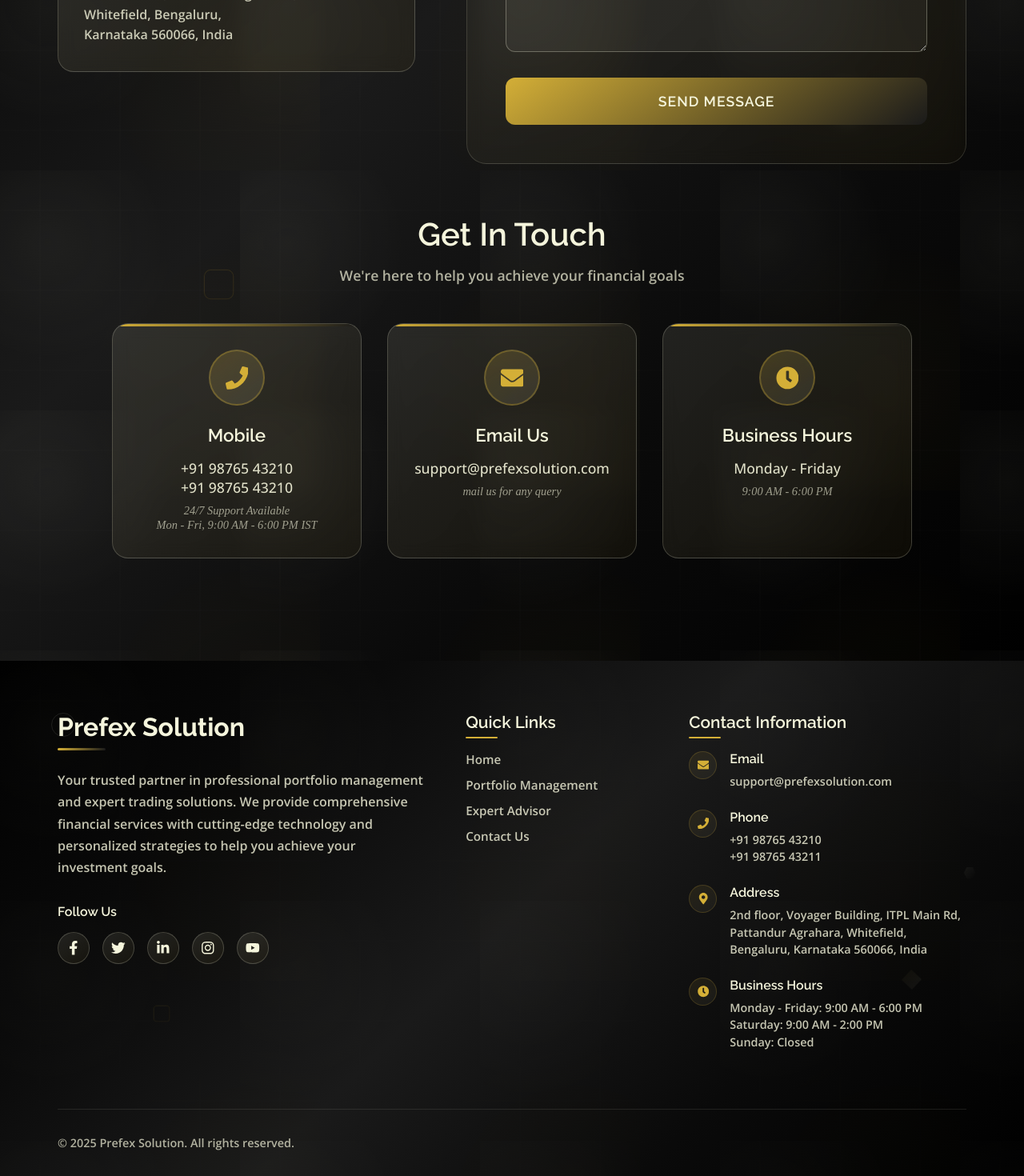
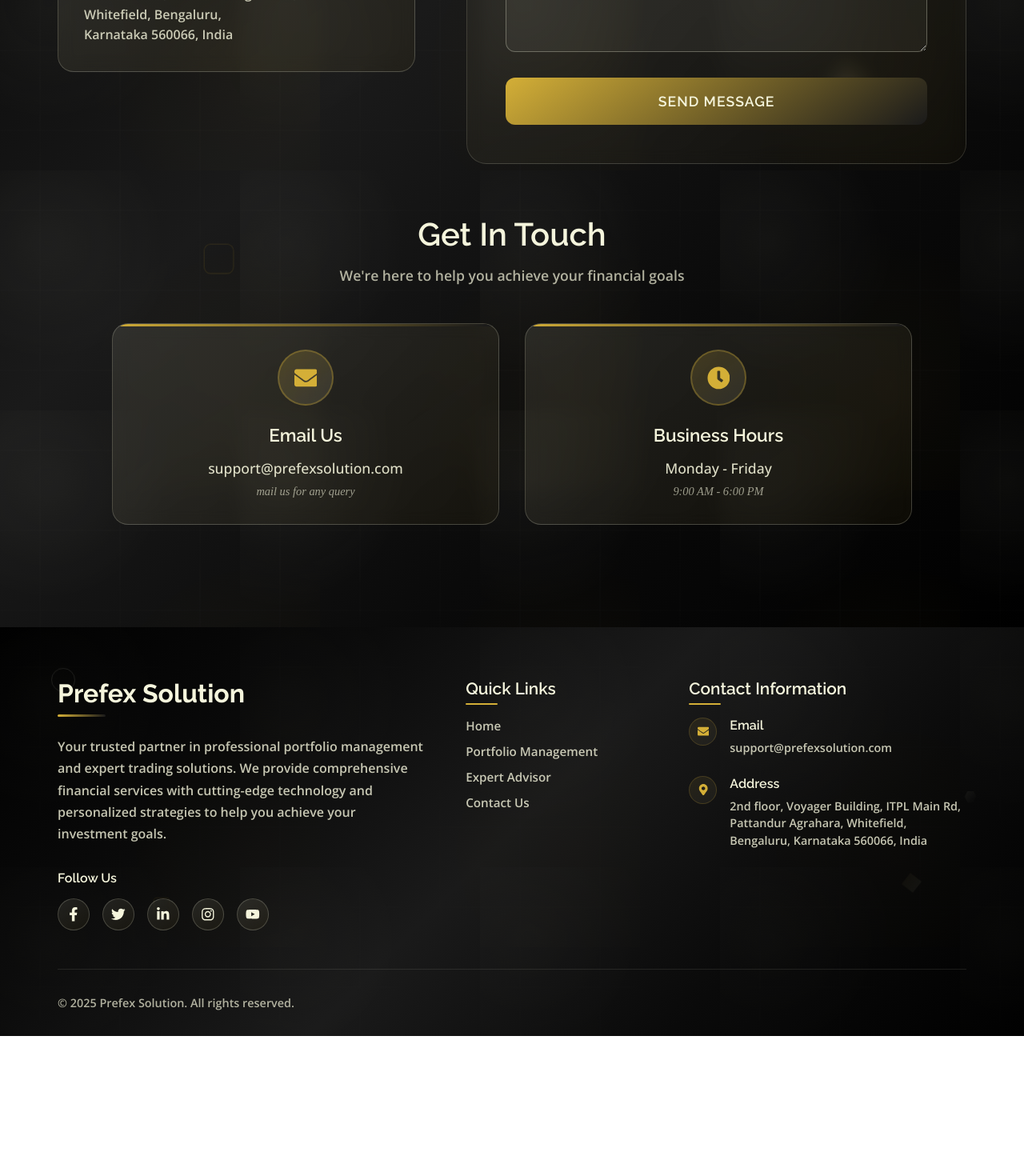
Before and after one commit to abdulsamad2003/prefex-solution, a React (Create React App) app: page /contact-us in a window 1280 px wide. Shown: the part 987-2457 px from the top of the page at 80% size. After the commit the page ends 2282 px from the top, so only its background shows below. Built offline with nearby package versions, Linux system fonts and the light colour scheme.

Commit message:
make changes and per client

```diff
--- a/src/componets/AboutUs.js
+++ b/src/componets/AboutUs.js
@@ -90,7 +90,7 @@ const AboutUs = () => {
             <p className="stat-label">Years Experience</p>
           </div>
           <div className="stat-card">
-            <h3 className="stat-number">500+</h3>
+            <h3 className="stat-number">2000+</h3>
             <p className="stat-label">Happy Clients</p>
           </div>
           <div className="stat-card">
--- a/src/componets/Footer.js
+++ b/src/componets/Footer.js
@@ -2,7 +2,7 @@
 import React from "react";
 import "./Footer.scss";
 import { Link } from "react-router-dom";
-import { FaFacebookF, FaTwitter, FaLinkedinIn, FaInstagram, FaYoutube, FaPhone, FaEnvelope, FaMapMarkerAlt, FaClock } from "react-icons/fa";
+import { FaFacebookF, FaTwitter, FaLinkedinIn, FaInstagram, FaYoutube, FaEnvelope, FaMapMarkerAlt } from "react-icons/fa";
 
 const Footer = () => {
   const currentYear = new Date().getFullYear();
@@ -78,7 +78,7 @@ const Footer = () => {
               </div>
             </div>
 
-            <div className="contact-item">
+            {/* <div className="contact-item">
               <div className="contact-icon">
                 <FaPhone />
               </div>
@@ -87,7 +87,7 @@ const Footer = () => {
                 <a href="tel:+919876543210" className="para-font">+91 98765 43210</a> <br />
                 <a href="tel:+919876543211" className="para-font">+91 98765 43211</a>
               </div>
-            </div>
+            </div> */}
 
             <div className="contact-item">
               <div className="contact-icon">
@@ -103,7 +103,7 @@ const Footer = () => {
               </div>
             </div>
 
-            <div className="contact-item">
+            {/* <div className="contact-item">
               <div className="contact-icon">
                 <FaClock />
               </div>
@@ -115,7 +115,7 @@ const Footer = () => {
                   Sunday: Closed
                 </p>
               </div>
-            </div>
+            </div> */}
           </div>
         </div>
 
--- a/src/pages/landingpage/ContactUs.js
+++ b/src/pages/landingpage/ContactUs.js
@@ -3,7 +3,7 @@ import "./ContactUs.scss"
 import EnquiryForm from '../../componets/EnquiryForm'
 import contactUs from "../../assets/prefexLogo.webp"
 import { Helmet } from 'react-helmet'
-import { FaPhone, FaEnvelope, FaMapMarkerAlt, FaClock } from 'react-icons/fa'
+import {  FaEnvelope, FaMapMarkerAlt, FaClock } from 'react-icons/fa'
 
 const ContactUs = () => {
   return (
@@ -102,7 +102,7 @@ const ContactUs = () => {
               </div>
 
               <div className="contact-methods">
-                <div className="contact-method">
+                {/* <div className="contact-method">
                   <div className="method-icon">
                     <FaPhone />
                   </div>
@@ -113,7 +113,7 @@ const ContactUs = () => {
                     <span className="method-note">24/7 Support Available</span><br />
                     <span className="method-note">Mon - Fri, 9:00 AM - 6:00 PM IST</span>
                   </div>
-                </div>
+                </div> */}
 
                 <div className="contact-method">
                   <div className="method-icon">
```
